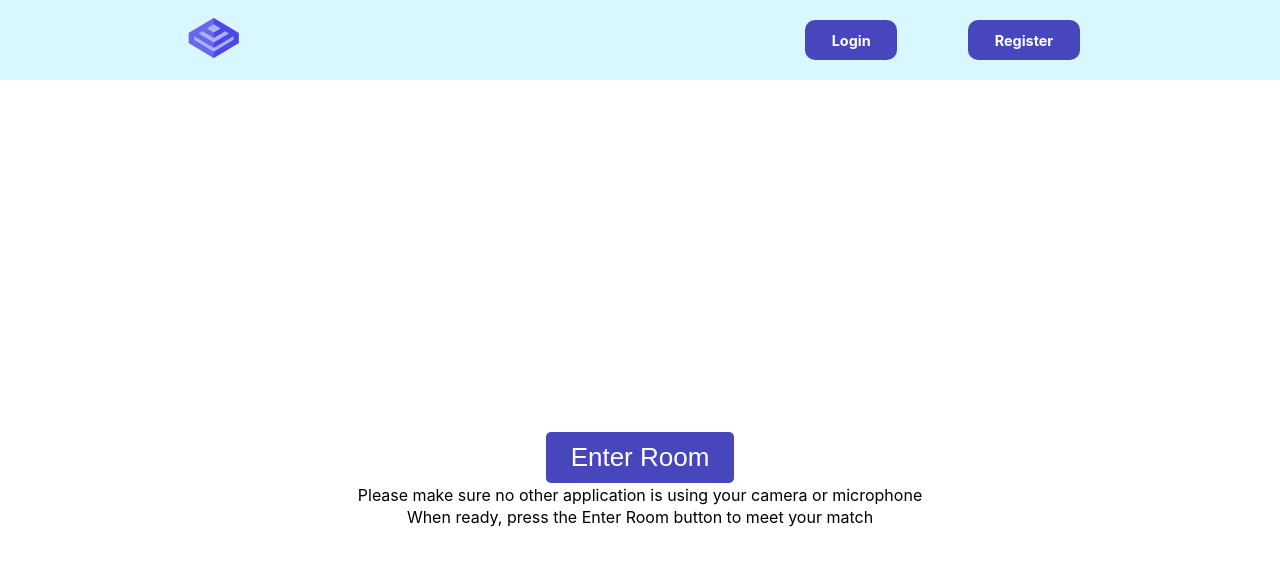
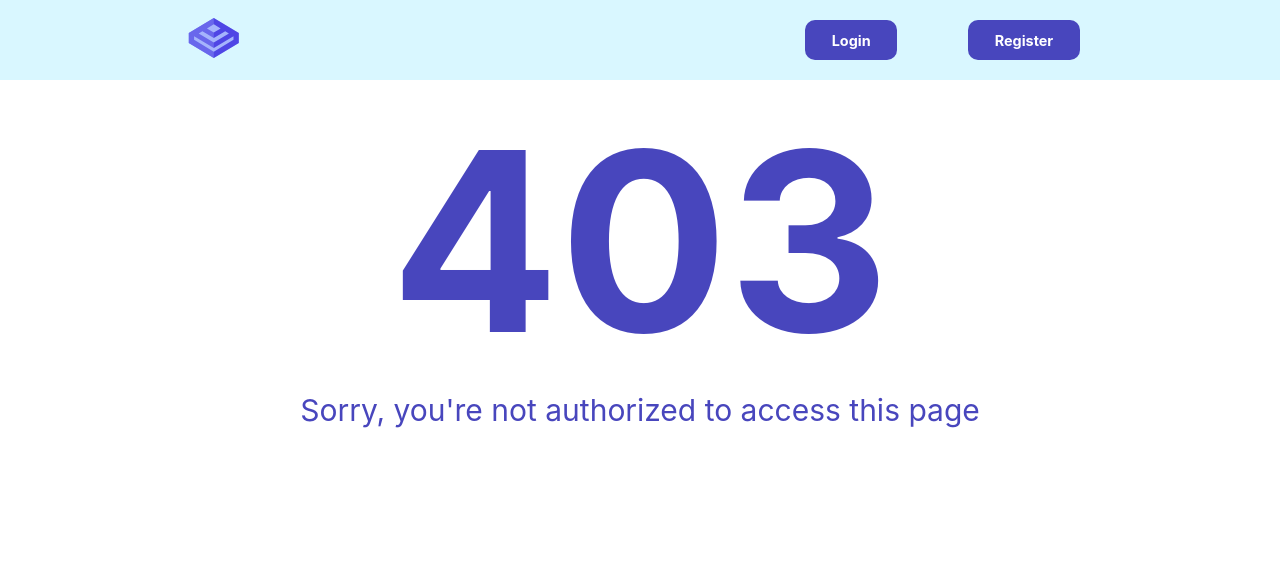
Before and after one commit to Workday-Pod-4/CollabU, a React (Vite) app in the folder capstone-project/ui/: page /room/1 in a window 1280 px wide. Shown: the top 566 px of the page. Built offline with nearby package versions, Linux system fonts and the light colour scheme.

Commit message:
added NotFound and AccessDenied compoenets

```diff
--- /dev/null
+++ b/capstone-project/ui/src/components/AccessForbidden/AccessForbidden.css
@@ -0,0 +1,7 @@
+.container {
+    height: 100vh;
+    display: flex;
+    flex-direction: row;
+    align-items: center;
+    justify-content: space-between;
+  }
--- /dev/null
+++ b/capstone-project/ui/src/components/AccessForbidden/AccessForbidden.jsx
@@ -0,0 +1,11 @@
+import * as React from "react"
+
+import "./AccessForbidden.css"
+
+export default function AccessForbidden() {
+    return (
+        <div id="container">
+            <div id="middle">403</div>
+            <div id="bottom">Sorry, you're not authorized to access this page</div>
+        </div>
+)}
--- a/capstone-project/ui/src/components/App/App.jsx
+++ b/capstone-project/ui/src/components/App/App.jsx
@@ -7,6 +7,8 @@ import LoginPage from "../LoginPage/LoginPage";
 import RegistrationPage from "../RegistrationPage/RegistrationPage"
 import ProfilePage from "../ProfilePage/ProfilePage";
 import ChatRoom from "../ChatRoom/ChatRoom";
+import NotFound from "../NotFound/NotFound";
+import AccessForbidden from "../AccessForbidden/AccessForbidden";
 import "./App.css";
 
 export default function AppContainer() {
@@ -32,8 +34,9 @@ const {user} = useAuthContext()
                 <Route path="/" element={<LandingPage />} />
                 <Route path="/login" element={<LoginPage />} />
                 <Route path="/register" element={<RegistrationPage />} />
-                <Route path ="/profile" element = {<ProfilePage />}/>
-                <Route path="/room/:id" element={<ChatRoom />} />
+                <Route path ="/profile" element = {user?.email ? <ProfilePage /> : <AccessForbidden />}/>
+                <Route path="/room/:id" element={user?.email ? <ChatRoom /> : <AccessForbidden />} />
+                <Route path="*" element={<NotFound />} />
               </Routes>
             </main>
           </BrowserRouter>
--- a/capstone-project/ui/src/components/ChatRoom/ChatRoom.jsx
+++ b/capstone-project/ui/src/components/ChatRoom/ChatRoom.jsx
@@ -90,7 +90,7 @@ export function Room(props) {
                 <div className="participant-video">
                 {props.remoteParticipant !== null ? <Participant key={props.remoteParticipant.sid} participant={props.remoteParticipant} muteAudio={muteAudio}/>:
                     <div className="user-view">
-                        <h3>Placeholder Name</h3>
+                        <h3> Your Match is Coming! </h3>
                         <div className="user-video"></div>
                 </div>}
                     <Participant key={props.localParticipant.sid} participant={props.localParticipant} room={props.room} muteAudio={muteAudio}/>
--- /dev/null
+++ b/capstone-project/ui/src/components/NotFound/NotFound.css
@@ -0,0 +1,24 @@
+#container {
+    margin: 100px;
+    display: align-self;
+    flex-flow: row wrap;
+    align-items: center;
+}
+
+#top {
+    font-size: 30px;
+    margin: 5%;
+    color: #4846BD;
+}
+
+#middle {
+    margin-top: -90px;
+    font-size: 250px;
+    font-weight: bold;
+    color: #4846BD;
+}
+
+#bottom {
+    font-size: 30px;
+    color: #4846BD;
+}
--- /dev/null
+++ b/capstone-project/ui/src/components/NotFound/NotFound.jsx
@@ -0,0 +1,12 @@
+import * as React from "react"
+
+import "./NotFound.css"
+
+export default function NotFound() {
+    return (
+        <div id="container">
+            <div id="middle">404</div>
+            <div id="bottom">Sorry, the page you're looking for does not exist</div>
+        </div>
+
+)}
```
